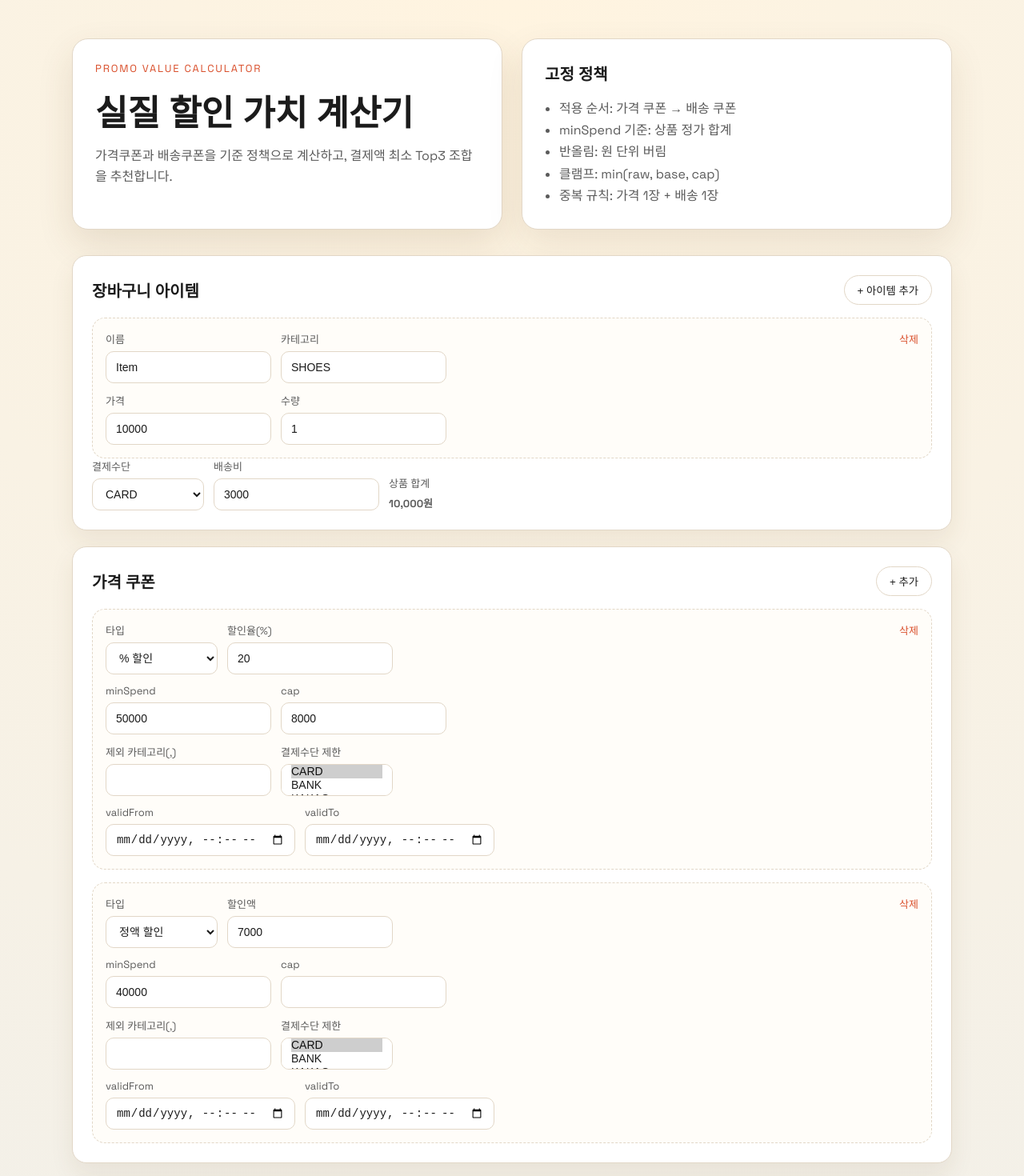
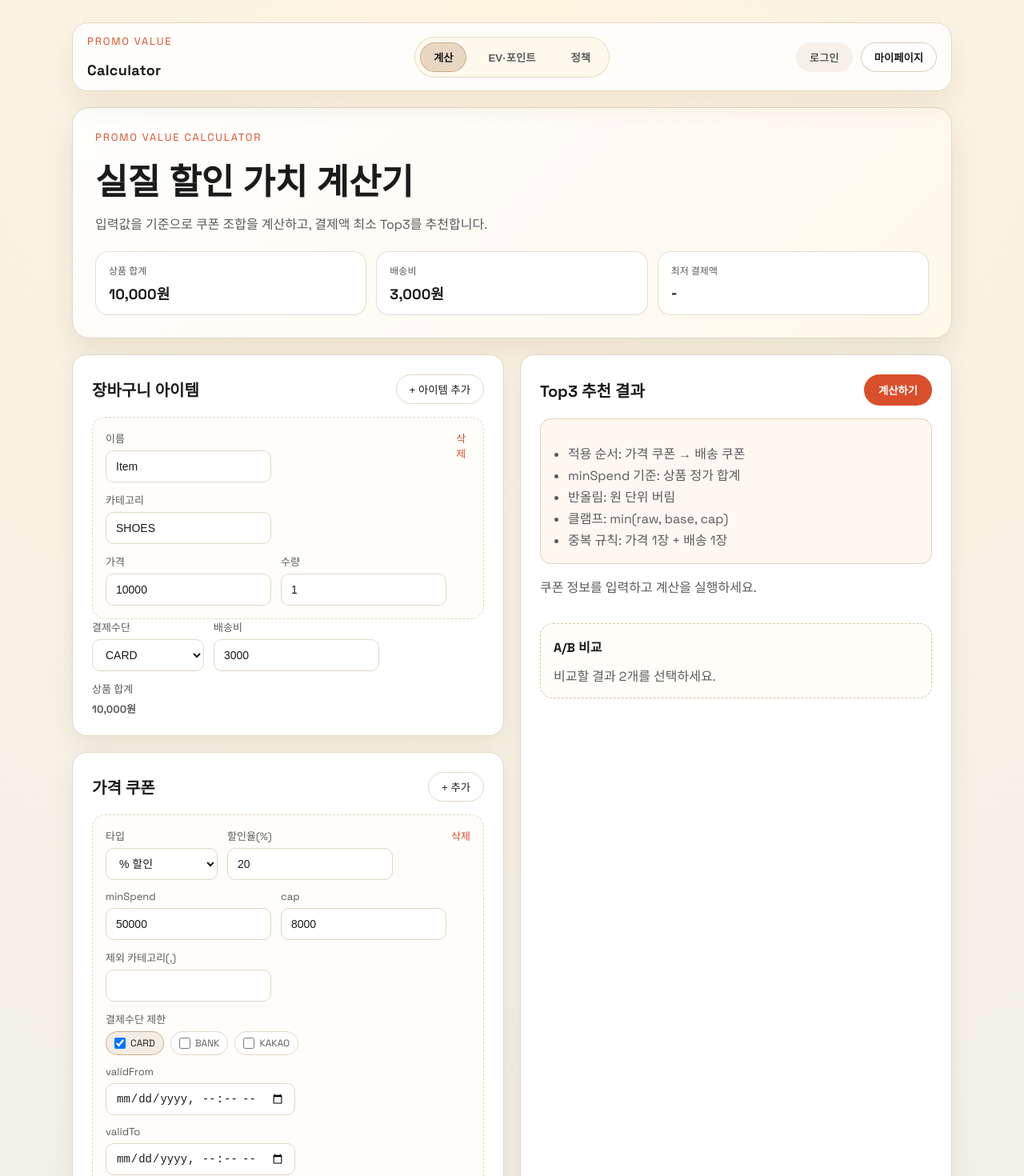
Before and after one commit to Kyoungwoong/noaats-assignment-test, a Next.js app in the folder frontend/: page / in a window 1280 px wide. Shown: the top 1470 px of the page at 80% size. Built offline with nearby package versions, Linux system fonts and the light colour scheme.

Commit message:
feat(frontend): revamp dashboard navigation

```diff
--- a/frontend/src/app/page.module.css
+++ b/frontend/src/app/page.module.css
@@ -2,24 +2,7 @@
   min-height: 100vh;
   background: radial-gradient(circle at top, #fff4e0 0%, #f3f0e8 55%, #f0e8da 100%);
   color: var(--ink);
-  padding: 48px 24px 64px;
-}
-
-.hero {
-  max-width: 1100px;
-  margin: 0 auto 32px;
-  display: grid;
-  grid-template-columns: repeat(auto-fit, minmax(260px, 1fr));
-  gap: 24px;
-  align-items: stretch;
-}
-
-.heroContent {
-  background: var(--panel);
-  border: 1px solid var(--border);
-  border-radius: 20px;
-  padding: 28px;
-  box-shadow: 0 18px 45px rgba(90, 60, 20, 0.12);
+  padding: 28px 24px 64px;
 }
 
 .kicker {
@@ -41,12 +24,87 @@
   line-height: 1.6;
 }
 
-.heroCard {
-  background: var(--panel);
+.navBar {
+  max-width: 1100px;
+  margin: 0 auto 20px;
+  display: grid;
+  grid-template-columns: 1fr auto 1fr;
+  align-items: center;
+  gap: 16px;
+  padding: 14px 18px;
+  border-radius: 20px;
+  background: rgba(255, 255, 255, 0.8);
   border: 1px solid var(--border);
-  border-radius: 20px;
-  padding: 28px;
-  box-shadow: 0 18px 45px rgba(90, 60, 20, 0.1);
+  box-shadow: 0 18px 32px rgba(90, 60, 20, 0.08);
+  backdrop-filter: blur(6px);
+}
+
+.navLogo {
+  display: flex;
+  flex-direction: column;
+  gap: 4px;
+}
+
+.brand {
+  font-size: 18px;
+  letter-spacing: 0.02em;
+}
+
+.navTabs {
+  display: flex;
+  gap: 10px;
+  padding: 6px;
+  border-radius: 999px;
+  background: rgba(255, 248, 235, 0.9);
+  border: 1px solid rgba(140, 90, 30, 0.2);
+}
+
+.navActions {
+  display: flex;
+  justify-content: flex-end;
+  gap: 10px;
+}
+
+.navButton {
+  border: 1px solid rgba(140, 90, 30, 0.3);
+  border-radius: 999px;
+  padding: 8px 16px;
+  background: #fff;
+  font-weight: 600;
+  cursor: pointer;
+  color: var(--ink);
+}
+
+.navButtonGhost {
+  border: 1px solid transparent;
+  border-radius: 999px;
+  padding: 8px 16px;
+  background: rgba(140, 90, 30, 0.08);
+  color: var(--ink);
+  cursor: pointer;
+}
+
+.tabButton {
+  border: 1px solid transparent;
+  background: transparent;
+  padding: 8px 16px;
+  border-radius: 999px;
+  font-weight: 600;
+  color: var(--muted);
+  cursor: pointer;
+  transition: background 0.2s ease, color 0.2s ease, transform 0.2s ease;
+}
+
+.tabButton:hover {
+  transform: translateY(-1px);
+  background: rgba(140, 90, 30, 0.08);
+  color: var(--ink);
+}
+
+.tabButtonActive {
+  background: rgba(140, 90, 30, 0.2);
+  color: var(--ink);
+  border-color: rgba(140, 90, 30, 0.35);
 }
 
 .policyList {
@@ -59,6 +117,51 @@
 .main {
   max-width: 1100px;
   margin: 0 auto;
+  display: grid;
+  gap: 20px;
+}
+
+.overviewPanel {
+  background: linear-gradient(135deg, rgba(255, 255, 255, 0.95), rgba(255, 248, 235, 0.9));
+  border: 1px solid var(--border);
+  border-radius: 22px;
+  padding: 28px;
+  display: grid;
+  gap: 20px;
+  box-shadow: 0 18px 36px rgba(90, 60, 20, 0.1);
+}
+
+.kpiGrid {
+  display: grid;
+  grid-template-columns: repeat(auto-fit, minmax(180px, 1fr));
+  gap: 12px;
+}
+
+.kpiCard {
+  border-radius: 16px;
+  border: 1px solid rgba(140, 90, 30, 0.2);
+  padding: 14px 16px;
+  background: #fff;
+  display: grid;
+  gap: 6px;
+}
+
+.kpiLabel {
+  font-size: 12px;
+  color: var(--muted);
+}
+
+.kpiValue {
+  font-size: 18px;
+}
+
+.dashboardGrid {
+  display: grid;
+  gap: 20px;
+  grid-template-columns: minmax(0, 1fr) minmax(0, 1fr);
+}
+
+.dashboardCol {
   display: grid;
   gap: 20px;
 }
@@ -176,6 +279,36 @@
   padding: 0 12px;
   font-size: 14px;
   background: #fff;
+  color: var(--ink);
+}
+
+.chipGroup {
+  display: flex;
+  flex-wrap: wrap;
+  gap: 8px;
+}
+
+.chip {
+  display: inline-flex;
+  align-items: center;
+  gap: 6px;
+  padding: 6px 10px;
+  border-radius: 999px;
+  border: 1px solid var(--border);
+  background: #fff;
+  font-size: 12px;
+  cursor: pointer;
+  color: var(--muted);
+}
+
+.chip input {
+  width: 14px;
+  height: 14px;
+}
+
+.chipActive {
+  border-color: rgba(140, 90, 30, 0.4);
+  background: rgba(140, 90, 30, 0.1);
   color: var(--ink);
 }
 
@@ -329,6 +462,25 @@
     padding: 32px 16px 48px;
   }
 
+  .navBar {
+    grid-template-columns: 1fr;
+    justify-items: center;
+  }
+
+  .navTabs {
+    flex-wrap: wrap;
+    justify-content: center;
+  }
+
+  .navActions {
+    width: 100%;
+    justify-content: center;
+  }
+
+  .dashboardGrid {
+    grid-template-columns: 1fr;
+  }
+
   .rowBetween {
     flex-direction: column;
     align-items: flex-start;
--- a/frontend/src/app/page.tsx
+++ b/frontend/src/app/page.tsx
@@ -12,12 +12,19 @@ import type { PaymentMethod } from "./types/promoCommon";
 
 const PAYMENT_METHODS: PaymentMethod[] = ["CARD", "BANK", "KAKAO"];
 const EV_REWARD_TYPES = ["CASH", "POINT", "PERCENT"] as const;
+const TABS = [
+  { id: "CALC", label: "계산" },
+  { id: "EV", label: "EV·포인트" },
+  { id: "POLICY", label: "정책" },
+] as const;
+type TabId = (typeof TABS)[number]["id"];
 
 export default function Home() {
   const [loading, setLoading] = useState(false);
   const [error, setError] = useState<string | null>(null);
   const [results, setResults] = useState<PromoCombinationResult[]>([]);
   const [selectedCompareIndexes, setSelectedCompareIndexes] = useState<number[]>([]);
+  const [activeTab, setActiveTab] = useState<TabId>("CALC");
   const [evBaseAmount, setEvBaseAmount] = useState("59000");
   const [evScenarios, setEvScenarios] = useState<EvScenario[]>([
     { label: "당첨 5%", probability: 0.05, rewardType: "POINT", rewardValue: 1000 },
@@ -116,19 +123,43 @@ export default function Home() {
   const compareResults = selectedCompareIndexes
     .map((index) => results[index])
     .filter(Boolean);
+  const bestResult = results[0] ?? null;
 
   return (
     <div className={styles.page}>
-      <header className={styles.hero}>
-        <div className={styles.heroContent}>
-          <p className={styles.kicker}>Promo Value Calculator</p>
-          <h1 className={styles.title}>실질 할인 가치 계산기</h1>
-          <p className={styles.subtitle}>
-            가격쿠폰과 배송쿠폰을 기준 정책으로 계산하고, 결제액 최소 Top3 조합을 추천합니다.
-          </p>
+      <header className={styles.navBar}>
+        <div className={styles.navLogo}>
+          <span className={styles.kicker}>Promo Value</span>
+          <strong className={styles.brand}>Calculator</strong>
         </div>
-        <div className={styles.heroCard}>
-          <h2 className={styles.sectionTitle}>고정 정책</h2>
+        <nav className={styles.navTabs}>
+          {TABS.map((tab) => (
+            <button
+              key={tab.id}
+              type="button"
+              className={`${styles.tabButton} ${activeTab === tab.id ? styles.tabButtonActive : ""}`}
+              onClick={() => setActiveTab(tab.id)}
+            >
+              {tab.label}
+            </button>
+          ))}
+        </nav>
+        <div className={styles.navActions}>
+          <button type="button" className={styles.navButtonGhost}>
+            로그인
+          </button>
+          <button type="button" className={styles.navButton}>
+            마이페이지
+          </button>
+        </div>
+      </header>
+
+      <main className={styles.main}>
+        {activeTab === "POLICY" && (
+          <section className={styles.panel}>
+            <div className={styles.sectionHeader}>
+              <h2 className={styles.sectionTitle}>정책 요약</h2>
+            </div>
             <ul className={styles.policyList}>
               <li>적용 순서: 가격 쿠폰 → 배송 쿠폰</li>
               <li>minSpend 기준: 상품 정가 합계</li>
@@ -136,10 +167,39 @@ export default function Home() {
               <li>클램프: min(raw, base, cap)</li>
               <li>중복 규칙: 가격 1장 + 배송 1장</li>
             </ul>
+          </section>
+        )}
+
+        {activeTab === "CALC" && (
+          <>
+            <section className={styles.overviewPanel}>
+              <div>
+                <p className={styles.kicker}>Promo Value Calculator</p>
+                <h1 className={styles.title}>실질 할인 가치 계산기</h1>
+                <p className={styles.subtitle}>
+                  입력값을 기준으로 쿠폰 조합을 계산하고, 결제액 최소 Top3를 추천합니다.
+                </p>
               </div>
-      </header>
+              <div className={styles.kpiGrid}>
+                <div className={styles.kpiCard}>
+                  <span className={styles.kpiLabel}>상품 합계</span>
+                  <strong className={styles.kpiValue}>{subtotalValue.toLocaleString()}원</strong>
+                </div>
+                <div className={styles.kpiCard}>
+                  <span className={styles.kpiLabel}>배송비</span>
+                  <strong className={styles.kpiValue}>{Number(shippingFee || 0).toLocaleString()}원</strong>
+                </div>
+                <div className={styles.kpiCard}>
+                  <span className={styles.kpiLabel}>최저 결제액</span>
+                  <strong className={styles.kpiValue}>
+                    {bestResult ? `${bestResult.finalAmount.toLocaleString()}원` : "-"}
+                  </strong>
+                </div>
+              </div>
+            </section>
 
-      <main className={styles.main}>
+            <div className={styles.dashboardGrid}>
+              <div className={styles.dashboardCol}>
         <section className={styles.panel}>
           <div className={styles.sectionHeader}>
             <h2 className={styles.sectionTitle}>장바구니 아이템</h2>
@@ -311,20 +371,26 @@ export default function Home() {
                   </label>
                   <label className={styles.fieldSmall}>
                     <span>결제수단 제한</span>
-                    <select
-                      multiple
-                      value={coupon.allowedPaymentMethods}
-                      onChange={(event) => {
-                        const selected = Array.from(event.target.selectedOptions).map((opt) => opt.value as PaymentMethod);
-                        updatePriceCoupon(coupon.id, { allowedPaymentMethods: selected });
+                    <div className={styles.chipGroup}>
+                      {PAYMENT_METHODS.map((method) => {
+                        const active = coupon.allowedPaymentMethods.includes(method);
+                        return (
+                          <label key={method} className={`${styles.chip} ${active ? styles.chipActive : ""}`}>
+                            <input
+                              type="checkbox"
+                              checked={active}
+                              onChange={() => {
+                                const next = active
+                                  ? coupon.allowedPaymentMethods.filter((item) => item !== method)
+                                  : [...coupon.allowedPaymentMethods, method];
+                                updatePriceCoupon(coupon.id, { allowedPaymentMethods: next });
                               }}
-                    >
-                      {PAYMENT_METHODS.map((method) => (
-                        <option key={method} value={method}>
-                          {method}
-                        </option>
-                      ))}
-                    </select>
+                            />
+                            <span>{method}</span>
+                          </label>
+                        );
+                      })}
+                    </div>
                   </label>
                 </div>
                 <div className={styles.row}>
@@ -403,20 +469,26 @@ export default function Home() {
                   </label>
                   <label className={styles.fieldSmall}>
                     <span>결제수단 제한</span>
-                    <select
-                      multiple
-                      value={coupon.allowedPaymentMethods}
-                      onChange={(event) => {
-                        const selected = Array.from(event.target.selectedOptions).map((opt) => opt.value as PaymentMethod);
-                        updateShippingCoupon(coupon.id, { allowedPaymentMethods: selected });
+                    <div className={styles.chipGroup}>
+                      {PAYMENT_METHODS.map((method) => {
+                        const active = coupon.allowedPaymentMethods.includes(method);
+                        return (
+                          <label key={method} className={`${styles.chip} ${active ? styles.chipActive : ""}`}>
+                            <input
+                              type="checkbox"
+                              checked={active}
+                              onChange={() => {
+                                const next = active
+                                  ? coupon.allowedPaymentMethods.filter((item) => item !== method)
+                                  : [...coupon.allowedPaymentMethods, method];
+                                updateShippingCoupon(coupon.id, { allowedPaymentMethods: next });
                               }}
-                    >
-                      {PAYMENT_METHODS.map((method) => (
-                        <option key={method} value={method}>
-                          {method}
-                        </option>
-                      ))}
-                    </select>
+                            />
+                            <span>{method}</span>
+                          </label>
+                        );
+                      })}
+                    </div>
                   </label>
                 </div>
                 <div className={styles.row}>
@@ -441,6 +513,8 @@ export default function Home() {
             ))}
           </div>
         </section>
+              </div>
+              <div className={styles.dashboardCol}>
 
         <section className={styles.panel}>
           <div className={styles.sectionHeader}>
@@ -580,7 +654,12 @@ export default function Home() {
             )}
           </div>
         </section>
+              </div>
+            </div>
+          </>
+        )}
 
+        {activeTab === "EV" && (
         <section className={styles.panel}>
           <div className={styles.sectionHeader}>
             <h2 className={styles.sectionTitle}>확률형 EV 계산</h2>
@@ -676,6 +755,7 @@ export default function Home() {
             </div>
           )}
         </section>
+        )}
       </main>
 
       <footer className={styles.footer}>
```
Lines whose indentation alone changed are shown as unchanged.
